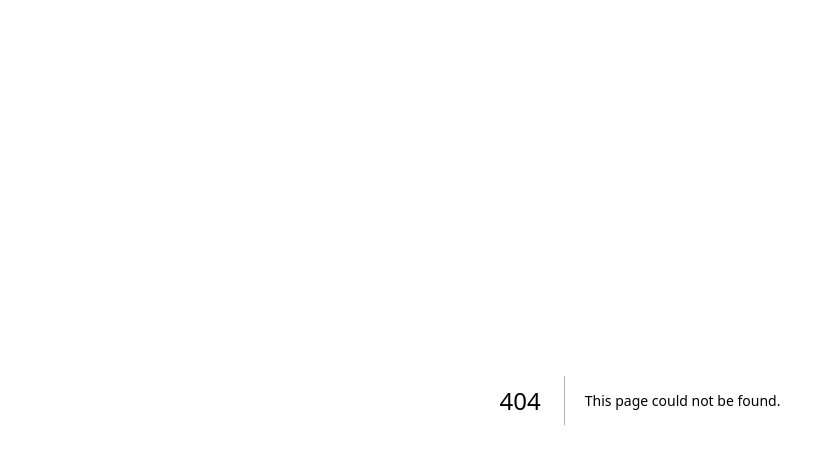
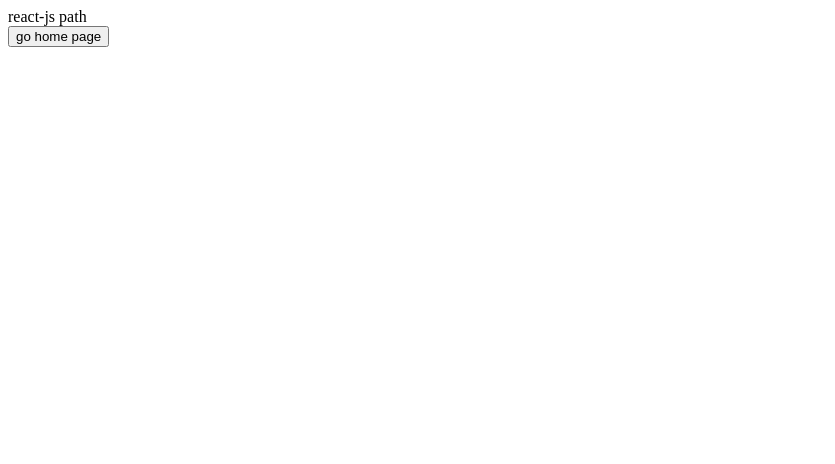
Before and after one commit to matin-sekhavat/-next-practice, a Next.js app: page /courses/react-js in a window 1280 px wide. Before the commit this address had no page. Shown: the top 464 px of the page, without its empty margins (0-835 px from the left). Built offline with nearby package versions, Linux system fonts and the light colour scheme.

Commit message:
router-page-practice

```diff
--- a/pages/_app.js
+++ b/pages/_app.js
@@ -1,5 +1,7 @@
-import "@/styles/globals.css";
+import React from "react";
 
-export default function App({ Component, pageProps }) {
+function App({ Component, pageProps }) {
   return <Component {...pageProps} />;
 }
+
+export default App;
--- /dev/null
+++ b/pages/courses/[shortName]/index.js
@@ -0,0 +1,19 @@
+import { useRouter } from "next/router";
+import React from "react";
+
+function index() {
+  const route = useRouter();
+  function goBackHandler() {
+    route.replace("/");
+  }
+  return (
+    <>
+      <div>react-js path</div>
+      <button onClick={goBackHandler}>go home page</button>
+    </>
+  );
+}
+
+export default index;
+
+//
--- a/styles/globals.css
+++ /dev/null
@@ -1,107 +0,0 @@
-:root {
-  --max-width: 1100px;
-  --border-radius: 12px;
-  --font-mono: ui-monospace, Menlo, Monaco, "Cascadia Mono", "Segoe UI Mono",
-    "Roboto Mono", "Oxygen Mono", "Ubuntu Monospace", "Source Code Pro",
-    "Fira Mono", "Droid Sans Mono", "Courier New", monospace;
-
-  --foreground-rgb: 0, 0, 0;
-  --background-start-rgb: 214, 219, 220;
-  --background-end-rgb: 255, 255, 255;
-
-  --primary-glow: conic-gradient(
-    from 180deg at 50% 50%,
-    #16abff33 0deg,
-    #0885ff33 55deg,
-    #54d6ff33 120deg,
-    #0071ff33 160deg,
-    transparent 360deg
-  );
-  --secondary-glow: radial-gradient(
-    rgba(255, 255, 255, 1),
-    rgba(255, 255, 255, 0)
-  );
-
-  --tile-start-rgb: 239, 245, 249;
-  --tile-end-rgb: 228, 232, 233;
-  --tile-border: conic-gradient(
-    #00000080,
-    #00000040,
-    #00000030,
-    #00000020,
-    #00000010,
-    #00000010,
-    #00000080
-  );
-
-  --callout-rgb: 238, 240, 241;
-  --callout-border-rgb: 172, 175, 176;
-  --card-rgb: 180, 185, 188;
-  --card-border-rgb: 131, 134, 135;
-}
-
-@media (prefers-color-scheme: dark) {
-  :root {
-    --foreground-rgb: 255, 255, 255;
-    --background-start-rgb: 0, 0, 0;
-    --background-end-rgb: 0, 0, 0;
-
-    --primary-glow: radial-gradient(rgba(1, 65, 255, 0.4), rgba(1, 65, 255, 0));
-    --secondary-glow: linear-gradient(
-      to bottom right,
-      rgba(1, 65, 255, 0),
-      rgba(1, 65, 255, 0),
-      rgba(1, 65, 255, 0.3)
-    );
-
-    --tile-start-rgb: 2, 13, 46;
-    --tile-end-rgb: 2, 5, 19;
-    --tile-border: conic-gradient(
-      #ffffff80,
-      #ffffff40,
-      #ffffff30,
-      #ffffff20,
-      #ffffff10,
-      #ffffff10,
-      #ffffff80
-    );
-
-    --callout-rgb: 20, 20, 20;
-    --callout-border-rgb: 108, 108, 108;
-    --card-rgb: 100, 100, 100;
-    --card-border-rgb: 200, 200, 200;
-  }
-}
-
-* {
-  box-sizing: border-box;
-  padding: 0;
-  margin: 0;
-}
-
-html,
-body {
-  max-width: 100vw;
-  overflow-x: hidden;
-}
-
-body {
-  color: rgb(var(--foreground-rgb));
-  background: linear-gradient(
-      to bottom,
-      transparent,
-      rgb(var(--background-end-rgb))
-    )
-    rgb(var(--background-start-rgb));
-}
-
-a {
-  color: inherit;
-  text-decoration: none;
-}
-
-@media (prefers-color-scheme: dark) {
-  html {
-    color-scheme: dark;
-  }
-}
--- /dev/null
+++ b/styles/stylesheet.css
@@ -0,0 +1,3 @@
+* {
+  box-sizing: border-box;
+}
```
Also changed, not shown: pages/404.js (added, +7 -0 lines), pages/courses/index.js (added, +7 -0 lines), pages/index.js (+14 -108 lines).
